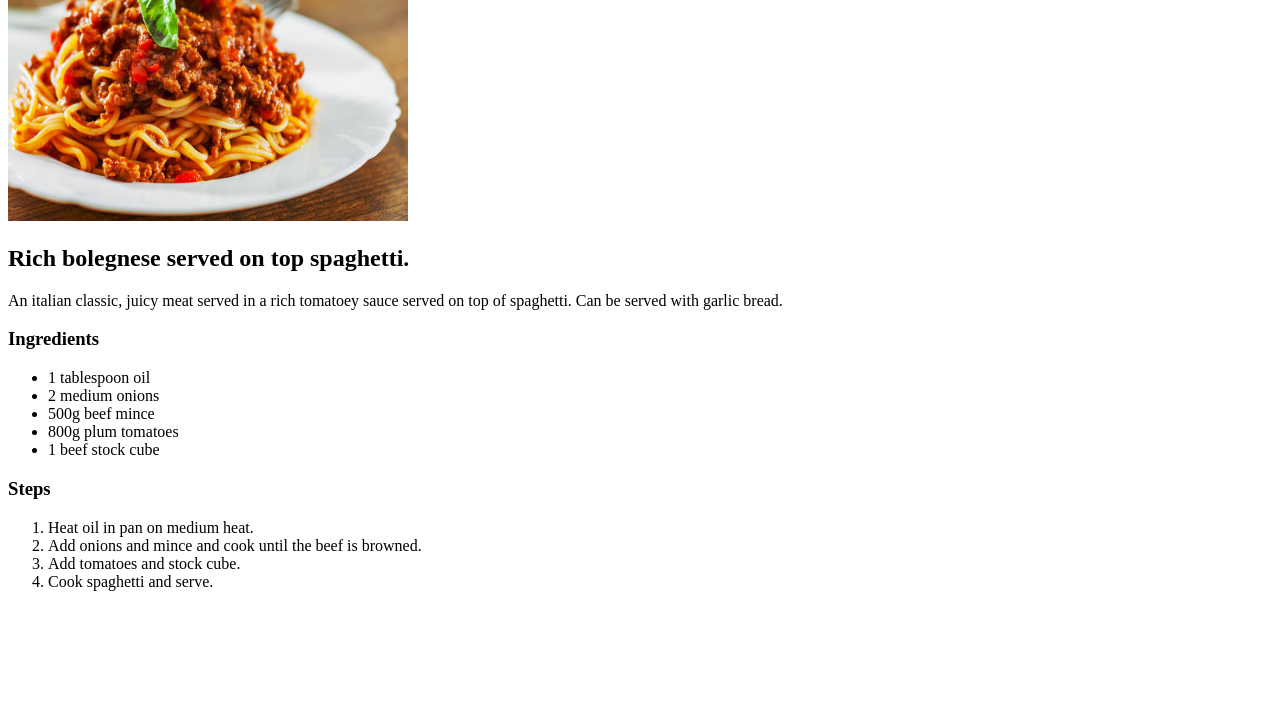
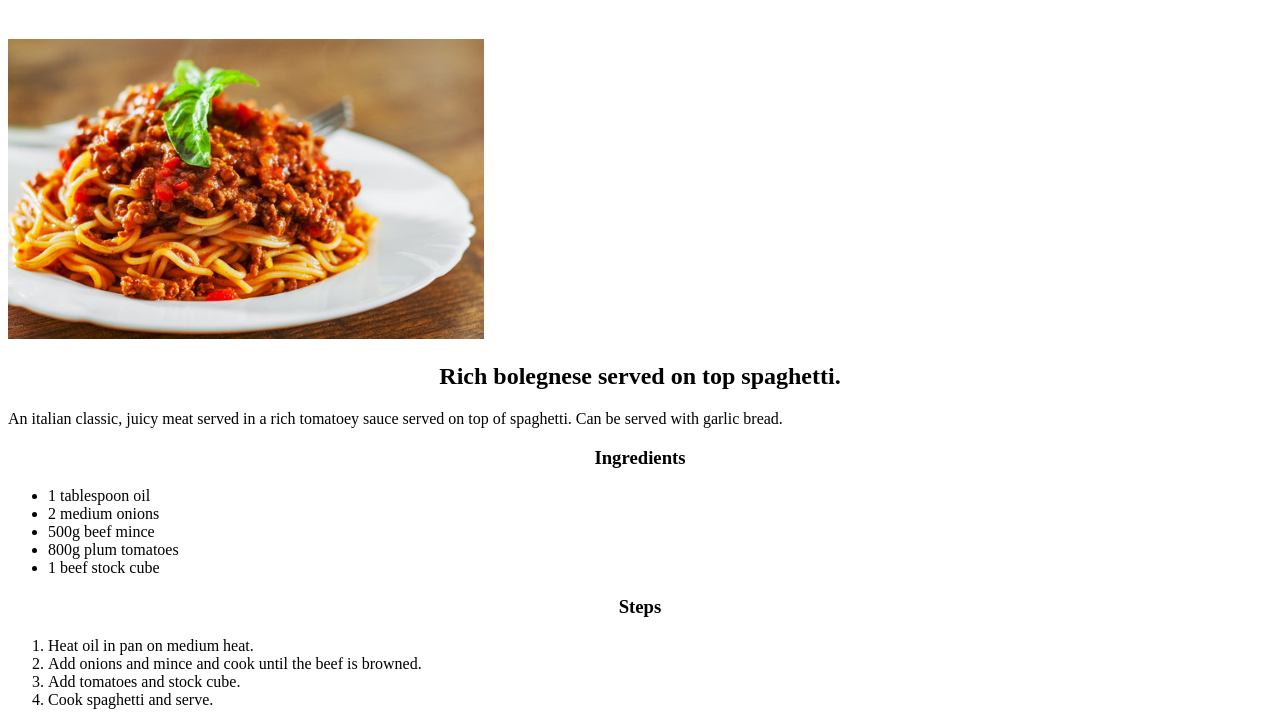
Before and after one commit to dylansr99/odin-recipes, a plain HTML site: page recipes/Spaghetti.html in a window 1280 px wide. Shown: the part 159-884 px from the top of the page. Before the commit the page ends 800 px from the top, so only its background shows below. Drawn offline with Linux system fonts and the light colour scheme.

Commit message:
img resized

```diff
--- a/recipes/Spaghetti.html
+++ b/recipes/Spaghetti.html
@@ -4,10 +4,11 @@
     <meta charset="UTF-8">
     <meta name="viewport" content="width=device-width, initial-scale=1.0">
     <title>Spaghetti</title>
+    <link rel="stylesheet" href="styles.css">
 </head>
 <body>
     <h1>Spaghetti Bolegnese</h1>
-    <img src="../images/Spaghetti.jpg" height="300" width="400">
+    <img src="../images/Spaghetti.jpg" height="300" width>
     <h2>Rich bolegnese served on top spaghetti.</h2>
     <p>
         An italian classic, juicy meat served in a rich tomatoey sauce served on top of spaghetti. Can be served with garlic bread.
```
